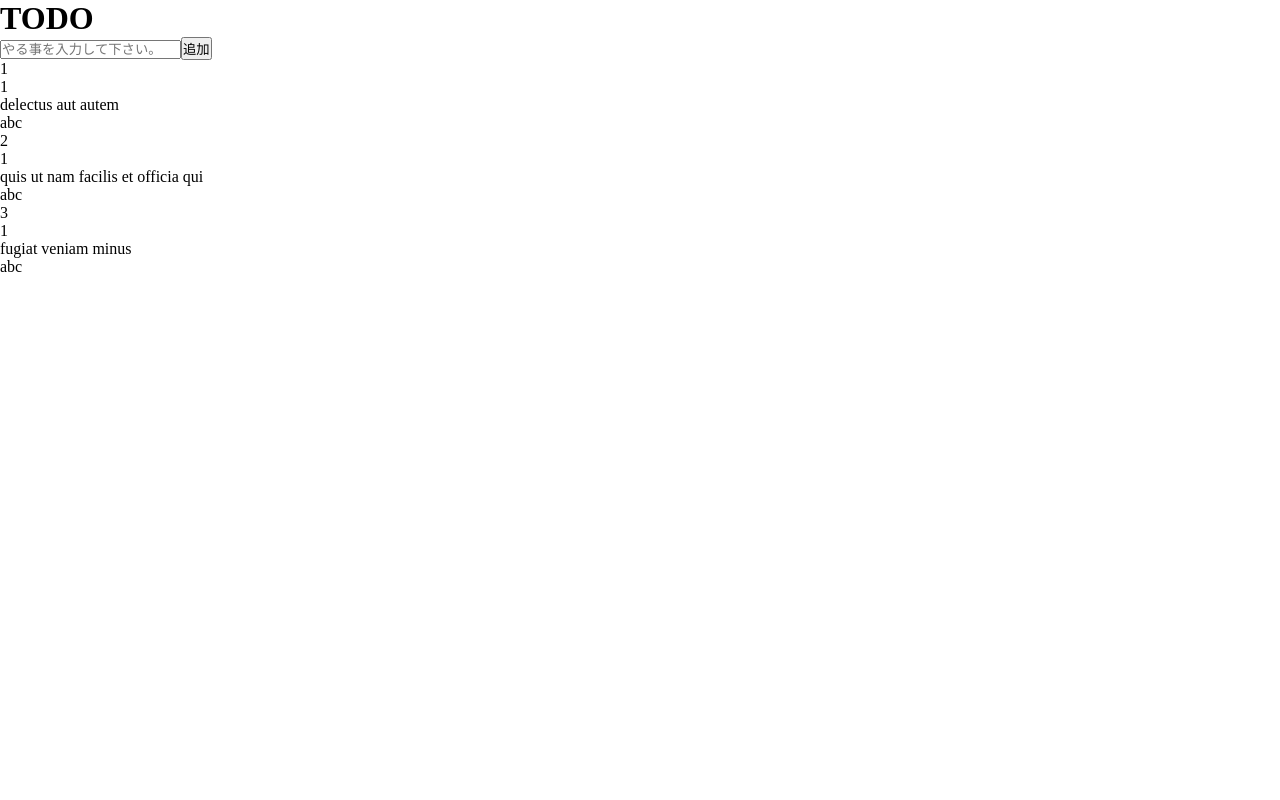
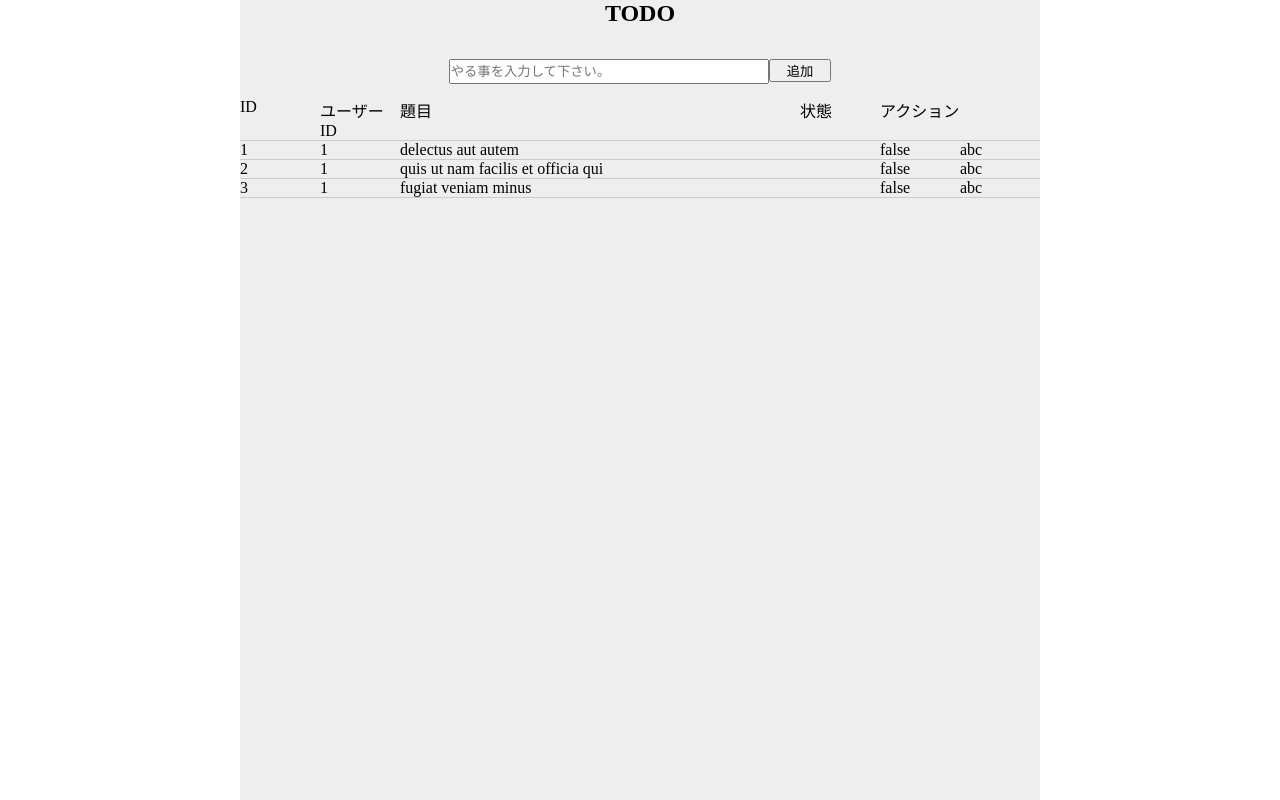
Before and after one commit to jini-labs-2/react-ts-practice, a React (Create React App) app: page / in a window 1280 px wide. Built offline with nearby package versions, Linux system fonts and the light colour scheme; the HTML template or start-up script is replaced by a standard one.

Commit message:
style適用

```diff
--- a/package.json
+++ b/package.json
@@ -16,6 +16,7 @@
     "react-router-dom": "^6.4.1",
     "react-scripts": "5.0.1",
     "sass": "^1.71.1",
+    "styled-components": "^6.1.13",
     "typescript": "^4.8.3",
     "web-vitals": "^2.1.4"
   },
--- a/src/App.tsx
+++ b/src/App.tsx
@@ -1,11 +1,20 @@
 import React from 'react';
 import Todo from './pages/Todo';
+import styled from 'styled-components';
+
+const Wrapper = styled.section`
+  width: 800px;
+  height: 100vh;
+  background-color: #eee;
+  margin: 0 auto;
+`;
+
 
 function App() {
   return (
-    <div className='app'>
+    <Wrapper>
       <Todo />
-    </div>
+    </Wrapper>
   );
 }
 
--- a/src/components/todo/Todolist.tsx
+++ b/src/components/todo/Todolist.tsx
@@ -1,21 +1,44 @@
 import React from 'react'
 import { TODO } from '../../api/todo.type';
+import styled from 'styled-components';
+
+const TodoListWrapper = styled.div`
+  .todo-item-header {
+    display: grid;
+    grid-template-columns: 10% 10% 50% 10% 10%;
+    border-bottom: 1px solid #ccc;
+  }
+  .todo-item {
+    display: grid;
+    grid-template-columns: 10% 10% 60% 10% 10%;
+    border-bottom: 1px solid #ccc;
+  }
+`;
 
 const Todolist = ({todoList}:{todoList: TODO[]}) => {
   return (
+    <TodoListWrapper>
       <div className="todo-list">
+        <div className="todo-item-header">
+          <div className='todo-id'>ID</div>
+          <div className='todo-user'>ユーザーID</div>
+          <div className='todo-title'>題目</div>
+          <div className='todo-completed'>状態</div>
+          <div className='todo-action'>アクション</div>
+        </div>
         {todoList ? todoList.map(todo => {
           return (
             <div className="todo-item" key={todo.id}>
               <div className='todo-id'>{todo.id}</div>
               <div className='todo-user'>{todo.userId}</div>
               <div className='todo-title'>{todo.title}</div>
-          <div className='todo-completed'>{todo.completed}</div>
+              <div className='todo-completed'>{String(todo.completed)}</div>
               <div className='todo-action'> abc</div>
             </div>
           )
         }) : null}
       </div>
+    </TodoListWrapper>
   )
 }
 
--- a/src/pages/Todo.tsx
+++ b/src/pages/Todo.tsx
@@ -3,6 +3,25 @@ import Todolist from '../components/todo/Todolist';
 import { todoList } from '../data/todo.data';
 import { TODO } from '../api/todo.type';
 import { generateRandom } from '../utils';
+import styled from 'styled-components';
+
+const TodoTitleWrapper = styled.div`
+  margin-bottom: 1rem;
+  text-align: center;
+`;
+
+const InputContainer = styled.div`
+  margin: 0 auto;
+  text-align: center;
+`;
+const InputTextField = styled.input`
+  width: 320px;
+  padding: .2rem 0;
+`;
+const Button = styled.input`
+  padding: .0rem 1rem;
+  margin: 1rem 0;
+`;
 
 const Todo = () => {
   const [todos, setTodos] = useState<TODO[]>(todoList);
@@ -29,18 +48,20 @@ const Todo = () => {
 
   return (
     <div className='todo-inner'>
-      <h1>TODO</h1>
-      <div>
-        <input
-          type='text'
-          value={inputValue}
-          onChange={inputHandle}
-          placeholder='やる事を入力して下さい。'/>
-        <input
+      <TodoTitleWrapper>
+        <h1>TODO</h1>
+      </TodoTitleWrapper>
+      <InputContainer>
+        <InputTextField
+            type='text'
+            value={inputValue}
+            onChange={inputHandle}
+            placeholder='やる事を入力して下さい。'/>
+        <Button
           type='button'
           value='追加'
           onClick={addHandle} />
-      </div>
+      </InputContainer>
       <Todolist todoList={todos}/>
     </div>
   )
```
Also changed, not shown: 1 other file (tests, documents, lock files or other folders). Lines whose indentation alone changed are shown as unchanged.
